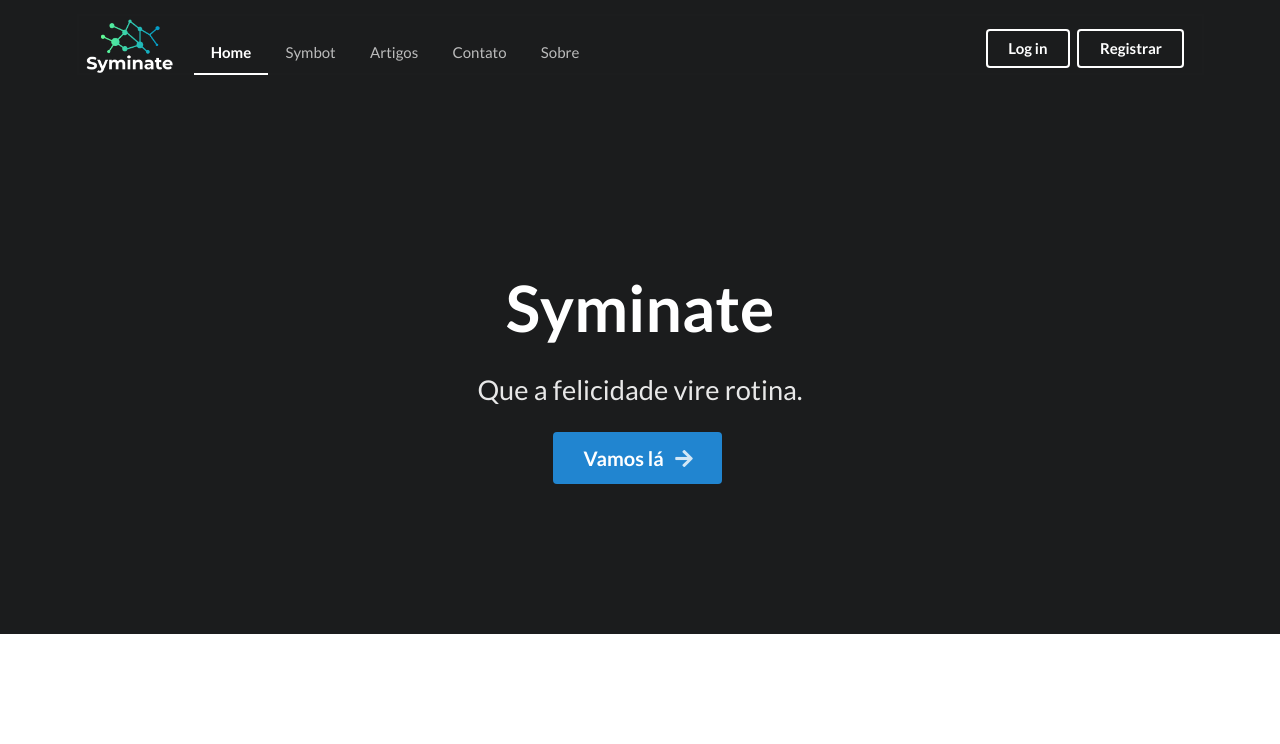
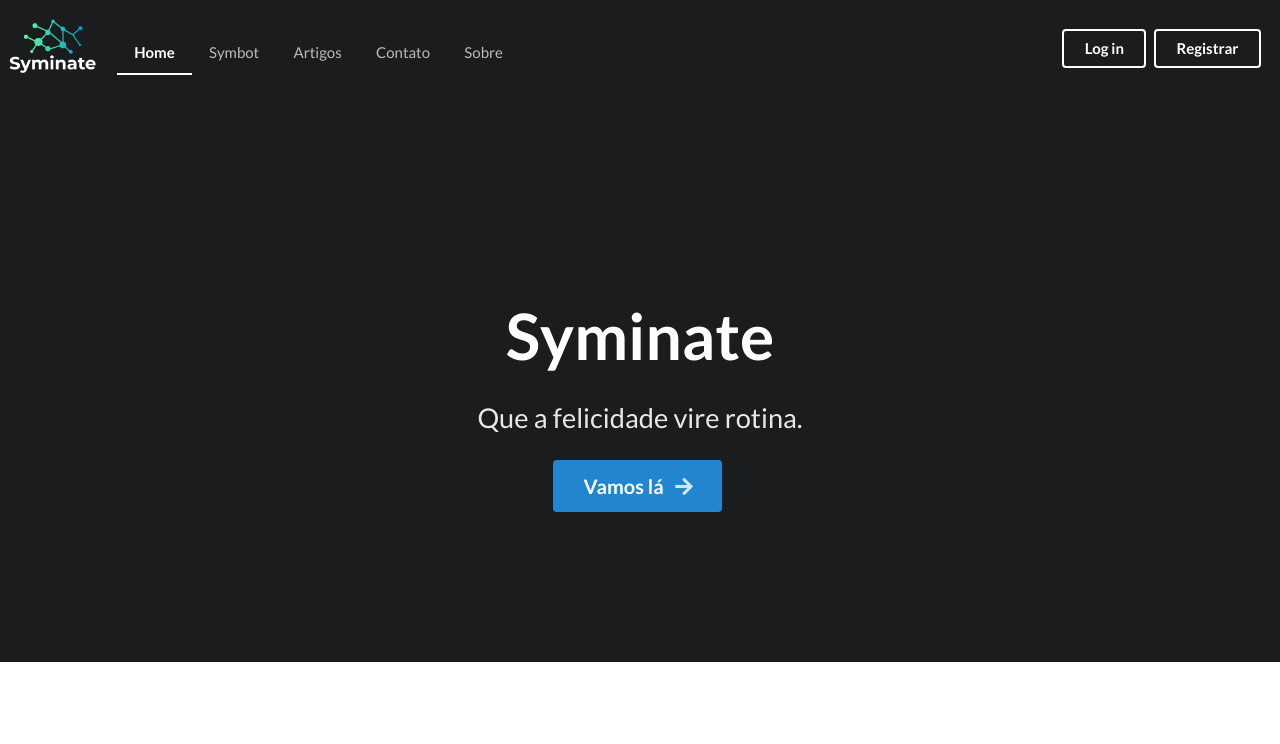
Before and after one commit to DeltaAlchemist/FoodForUs, a React (Create React App) app: page / in a window 1280 px wide. Shown: the top 744 px of the page. Built offline with nearby package versions, Linux system fonts and the light colour scheme.

Commit message:
refactor: move menu to app component

```diff
--- a/src/App.js
+++ b/src/App.js
@@ -1,5 +1,6 @@
 import { BrowserRouter, Switch, Route } from 'react-router-dom';
 
+import { Menu } from './components/Menu'
 import Home from './pages/Home';
 import Artigos from './pages/Artigos';
 import Contato from './pages/Contato';
@@ -7,6 +8,7 @@ import Contato from './pages/Contato';
 const App = () => {
     return(
         <BrowserRouter>
+        <Menu />
             <Switch>
                 <Route path="/" exact component={Home} />
                 <Route path="/artigos" component={Artigos} />
--- a/src/components/Form/Form.js
+++ b/src/components/Form/Form.js
@@ -19,6 +19,7 @@ const Form = ({ handleClose }) => {
 
 	return (
 		<form className={classes.root} onSubmit={handleSubmit(onSubmit)}>
+			<h2 className="ui center aligned header" style={{ marginTop: '6px' }}>Registre-se!</h2>
 			<Controller
 				name="firstName"
 				control={control}
--- a/src/components/Menu/Menu.js
+++ b/src/components/Menu/Menu.js
@@ -25,6 +25,7 @@ export const Menu = () => {
 
     return(
         <MenuDiv>
+            <div className="ui inverted vertical masthed center aligned segment" style={{ display: 'block' }}>
                 <div className="ui large secondary inverted pointing menu" style={{ backgroundColor:"#1b1c1d"}}>
                     <img src={Logo} alt="logo"/>
                     <a className="active item">Home</a>
@@ -41,6 +42,7 @@ export const Menu = () => {
                         >Registrar</a>
                     </div>
                 </div>
+            </div>
             <ModalDialog open={open} handleClose={handleClose}/>
         </MenuDiv>
     )
--- a/src/pages/Artigos.jsx
+++ b/src/pages/Artigos.jsx
@@ -8,11 +8,6 @@ const Artigos = () => {
 
     return(
         <div className="pusher">
-            <div className="ui inverted vertical masthed center aligned segment" style={{ display: 'block' }}>
-                <div className="ui container">
-                    <Menu />
-                </div>
-            </div>
             <div class="ui items"><br/>
                 <div class="item"><br/>
                     <div class="image">
--- a/src/pages/Contato.jsx
+++ b/src/pages/Contato.jsx
@@ -13,7 +13,6 @@ const Contato = () => {
 
     return (
         <>
-        <Menu />
         <div className="ui container" style={{ marginTop:"50px", marginBottom:"50px"}}>
             <form class="ui form">
                 <DivIcon>
--- a/src/pages/Home.jsx
+++ b/src/pages/Home.jsx
@@ -10,9 +10,6 @@ const Home = () => {
         <div className="pusher">
             <div className="ui inverted vertical masthed center aligned segment" style={{ display: 'block' }}>
                 <div className="header">
-                    <div className="ui container">
-                        <Menu />
-                    </div>
                     <div className="ui text container" style={{ fontFamily: 'Lato', boxSizing: 'border-box' }}>
                         <h1 className="ui inverted header" style={{ marginTop: '192px', minHeight:'14px', fontSize:'64px' }}>Syminate</h1>
                         <h2 style={{ fontWeight: '400', fontSize:'27.2px'}}>Que a felicidade vire rotina.</h2>
```
Lines whose indentation alone changed are shown as unchanged.
